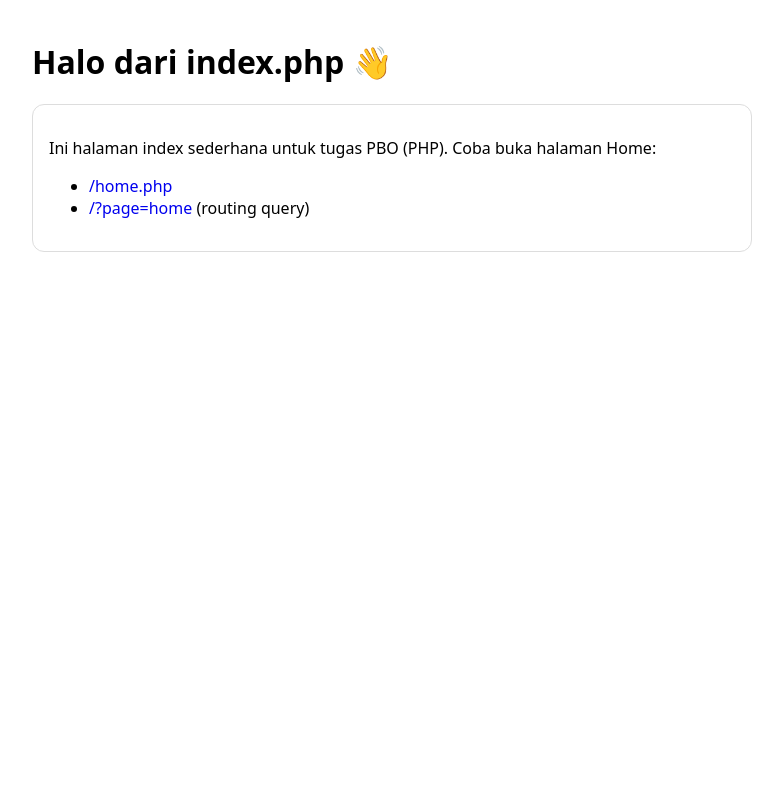
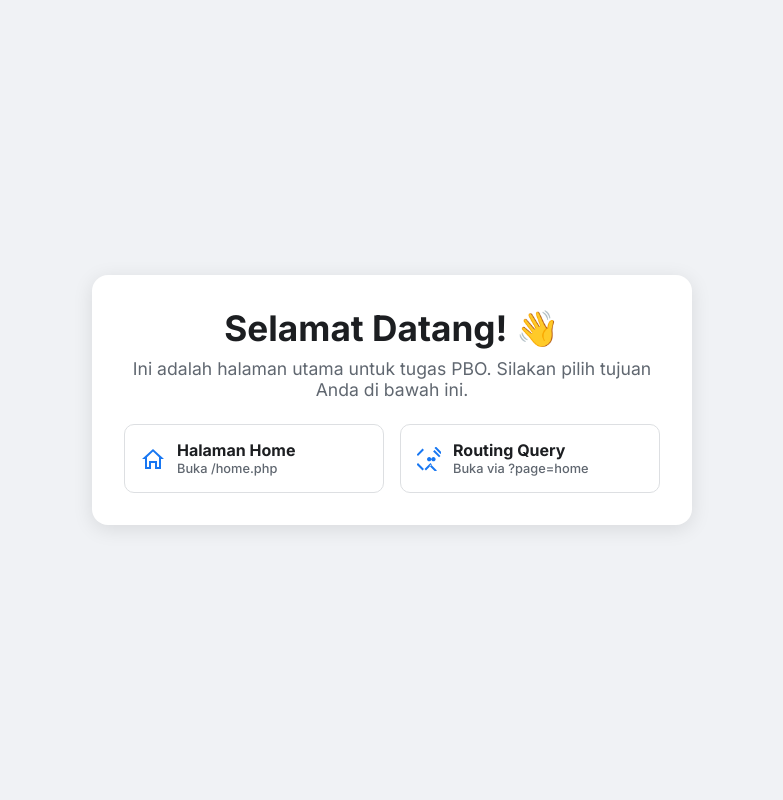
Before and after one commit to arifquuu/praktek-oop-php, a PHP site: page / in a window 1280 px wide. Shown: the whole page, without its empty margins (248-1031 px from the left). Run offline with PHP 8.4, Linux system fonts and the light colour scheme.

Commit message:
Update index.php

```diff
--- a/index.php
+++ b/index.php
@@ -1,61 +1,186 @@
 <?php
-
-// index.php — Halaman utama
-
-$page = $_GET['page'] ?? '';
-
-if ($page === 'home') {
-
-    header('Location: /home.php');
-
-    exit;
-
-}
-
-?>
-
+ // index.php — Halaman utama
+ $page = $_GET['page'] ?? '';
+ if ($page === 'home') {
+     header('Location: /home.php');
+     exit;
+ }
+ ?>
 <!doctype html>
-
 <html lang="id">
-
 <head>
-
   <meta charset="utf-8">
-
-  <title>Index PHP Sederhana</title>
-
+  <title>Halaman Utama Proyek PBO</title>
   <meta name="viewport" content="width=device-width, initial-scale=1">
 
+  <link rel="preconnect" href="https://fonts.googleapis.com">
+  <link rel="preconnect" href="https://fonts.gstatic.com" crossorigin>
+  <link href="https://fonts.googleapis.com/css2?family=Inter:wght@400;500;700&display=swap" rel="stylesheet">
+
   <style>
+    :root {
+      --bg-color: #f0f2f5;      /* Latar belakang halaman lebih lembut */
+      --container-bg: #ffffff;  /* Latar belakang container */
+      --text-color: #1c1e21;    /* Warna teks utama (mirip Facebook) */
+      --subtle-text: #606770;   /* Warna teks sekunder */
+      --primary-color: #1877f2; /* Warna biru utama (mirip Facebook) */
+      --hover-bg: #f0f2f5;      /* Warna latar saat hover tombol */
+      --border-color: #dddfe2;  /* Warna border */
+      --shadow-color: rgba(0, 0, 0, 0.1); /* Warna bayangan */
+    }
 
-    body{font-family:system-ui,Segoe UI,Arial,sans-serif;max-width:720px;margin:40px auto;padding:0 16px}
+    /* Menghilangkan margin default dan mengatur box-sizing */
+    *, *::before, *::after {
+        box-sizing: border-box;
+        margin: 0;
+        padding: 0;
+    }
 
-    a{text-decoration:none}
+    body {
+      font-family: 'Inter', system-ui, -apple-system, Segoe UI, Arial, sans-serif;
+      background-color: var(--bg-color);
+      color: var(--text-color);
+      /* Mengatur body agar container bisa ditengah secara vertikal & horizontal */
+      display: flex;
+      justify-content: center;
+      align-items: center;
+      min-height: 100vh;
+      padding: 20px;
+    }
 
-    .card{border:1px solid #ddd;border-radius:12px;padding:16px}
+    /* Styling Container Utama */
+    .container {
+      background-color: var(--container-bg);
+      border-radius: 16px;
+      padding: 32px;
+      box-shadow: 0 4px 20px var(--shadow-color);
+      max-width: 600px;
+      width: 100%;
+      text-align: center;
+    }
 
+    header h1 {
+      font-size: 2.2rem;
+      font-weight: 700;
+      margin-bottom: 8px;
+    }
+
+    .content-card p {
+      color: var(--subtle-text);
+      font-size: 1.1rem;
+      margin-bottom: 24px;
+    }
+
+    /* Styling Menu Navigasi */
+    .navigation-menu ul {
+      list-style: none;
+      display: flex; /* Mengatur tombol berdampingan */
+      gap: 16px; /* Memberi jarak antar tombol */
+      justify-content: center;
+    }
+
+    .navigation-menu li {
+        flex: 1; /* Membuat kedua tombol memiliki lebar yang sama */
+    }
+
+    /* Styling Tombol Menu yang Baru */
+    .menu-button {
+      display: flex;
+      align-items: center;
+      gap: 12px; /* Jarak antara ikon dan teks */
+      padding: 16px;
+      border: 1px solid var(--border-color);
+      border-radius: 10px;
+      text-decoration: none;
+      color: var(--text-color);
+      font-weight: 500;
+      transition: background-color 0.2s ease, border-color 0.2s ease, transform 0.2s ease;
+    }
+
+    .menu-button:hover {
+      background-color: var(--hover-bg);
+      border-color: #ced0d4;
+      transform: translateY(-2px); /* Efek terangkat sedikit saat hover */
+    }
+
+    .menu-button svg {
+      width: 24px;
+      height: 24px;
+      flex-shrink: 0; /* Mencegah ikon menyusut */
+      color: var(--primary-color);
+    }
+
+    .menu-button-text {
+      display: flex;
+      flex-direction: column;
+      align-items: flex-start;
+      text-align: left;
+    }
+
+    .menu-button-text strong {
+      font-size: 1rem;
+      line-height: 1.2;
+    }
+
+    .menu-button-text small {
+      font-size: 0.8rem;
+      color: var(--subtle-text);
+    }
+
+    footer {
+        margin-top: 32px;
+        padding-top: 20px;
+        border-top: 1px solid var(--border-color);
+    }
+
+    footer p {
+        color: var(--subtle-text);
+        font-size: 0.9rem;
+    }
   </style>
-
 </head>
-
 <body>
 
-  <h1>Halo dari index.php 👋</h1>
+  <!-- Container utama yang membungkus semua konten -->
+  <main class="container">
+    <header>
+      <h1>Selamat Datang! 👋</h1>
+    </header>
 
-  <div class="card">
+    <section class="content-card">
+      <p>Ini adalah halaman utama untuk tugas PBO. Silakan pilih tujuan Anda di bawah ini.</p>
+    </section>
 
-    <p>Ini halaman index sederhana untuk tugas PBO (PHP). Coba buka halaman Home:</p>
+    <nav class="navigation-menu">
+      <ul>
+        <li>
+          <a href="/home.php" class="menu-button" title="Buka halaman home.php secara langsung">
+            <!-- Ikon Rumah (SVG) -->
+            <svg xmlns="http://www.w3.org/2000/svg" viewBox="0 0 24 24" fill="currentColor" width="24" height="24"><path d="M12 2.09961L1 12H4V22H10V16H14V22H20V12H23L12 2.09961ZM12 4.51367L18 10.1504V20H16V14H8V20H6V10.1504L12 4.51367Z"></path></svg>
+            <div class="menu-button-text">
+              <strong>Halaman Home</strong>
+              <small>Buka /home.php</small>
+            </div>
+          </a>
+        </li>
+        <li>
+          <a href="/?page=home" class="menu-button" title="Buka halaman home melalui routing PHP">
+            <!-- Ikon Routing (SVG) -->
+            <svg xmlns="http://www.w3.org/2000/svg" viewBox="0 0 24 24" fill="currentColor" width="24" height="24"><path d="M13.9393 17.5251L12.5251 18.9393L18.4648 24.8789L19.8789 23.4648L13.9393 17.5251ZM24.8789 5.53516L18.9393 -0.404419L17.5251 1.00977L23.4648 6.94934L24.8789 5.53516ZM16.4648 10.0098C15.9023 10.0098 15.3496 10.2351 14.9355 10.6492C14.5215 11.0632 14.2961 11.6159 14.2961 12.1785C14.2961 12.741 14.5215 13.2937 14.9355 13.7077C15.3496 14.1218 15.9023 14.3471 16.4648 14.3471C17.0273 14.3471 17.5801 14.1218 17.9941 13.7077C18.4082 13.2937 18.6336 12.741 18.6336 12.1785C18.6336 11.6159 18.4082 11.0632 17.9941 10.6492C17.5801 10.2351 17.0273 10.0098 16.4648 10.0098ZM5.53516 23.4648L-0.404419 17.5251L1.00977 16.0955L6.94934 22.0506L5.53516 23.4648ZM1.00977 8.94934L-0.404419 7.53516L5.53516 1.59558L6.94934 3.00977L1.00977 8.94934ZM10.0098 12.1785C10.0098 11.6159 10.2351 11.0632 10.6492 10.6492C11.0632 10.2351 11.6159 10.0098 12.1785 10.0098C12.741 10.0098 13.2937 10.2351 13.7077 10.6492C14.1218 11.0632 14.3471 11.6159 14.3471 12.1785C14.3471 12.741 14.1218 13.2937 13.7077 13.7077C13.2937 14.1218 12.741 14.3471 12.1785 14.3471C11.6159 14.3471 11.0632 14.1218 10.6492 13.7077C10.2351 13.2937 10.0098 12.741 10.0098 12.1785ZM8.94934 23.4648L7.53516 22.0506L13.4749 16.0955L14.8891 17.5251L8.94934 23.4648ZM17.5251 3.00977L23.4648 8.94934L22.0506 10.3635L16.0955 4.42395L17.5251 3.00977Z"></path></svg>
+            <div class="menu-button-text">
+              <strong>Routing Query</strong>
+              <small>Buka via ?page=home</small>
+            </div>
+          </a>
+        </li>
+      </ul>
+    </nav>
+  </main>
 
-    <ul>
-
-      <li><a href="/home.php">/home.php</a></li>
-
-      <li><a href="/?page=home">/?page=home</a> (routing query)</li>
-
-    </ul>
-
-  </div>
+  <!-- Footer sekarang berada di luar container agar tidak ikut bayangan -->
+  <!-- <footer>
+    <p><small>&copy; <?php echo date("Y"); ?> Proyek PBO Sederhana.</small></p>
+  </footer> -->
 
 </body>
-
 </html>
```
